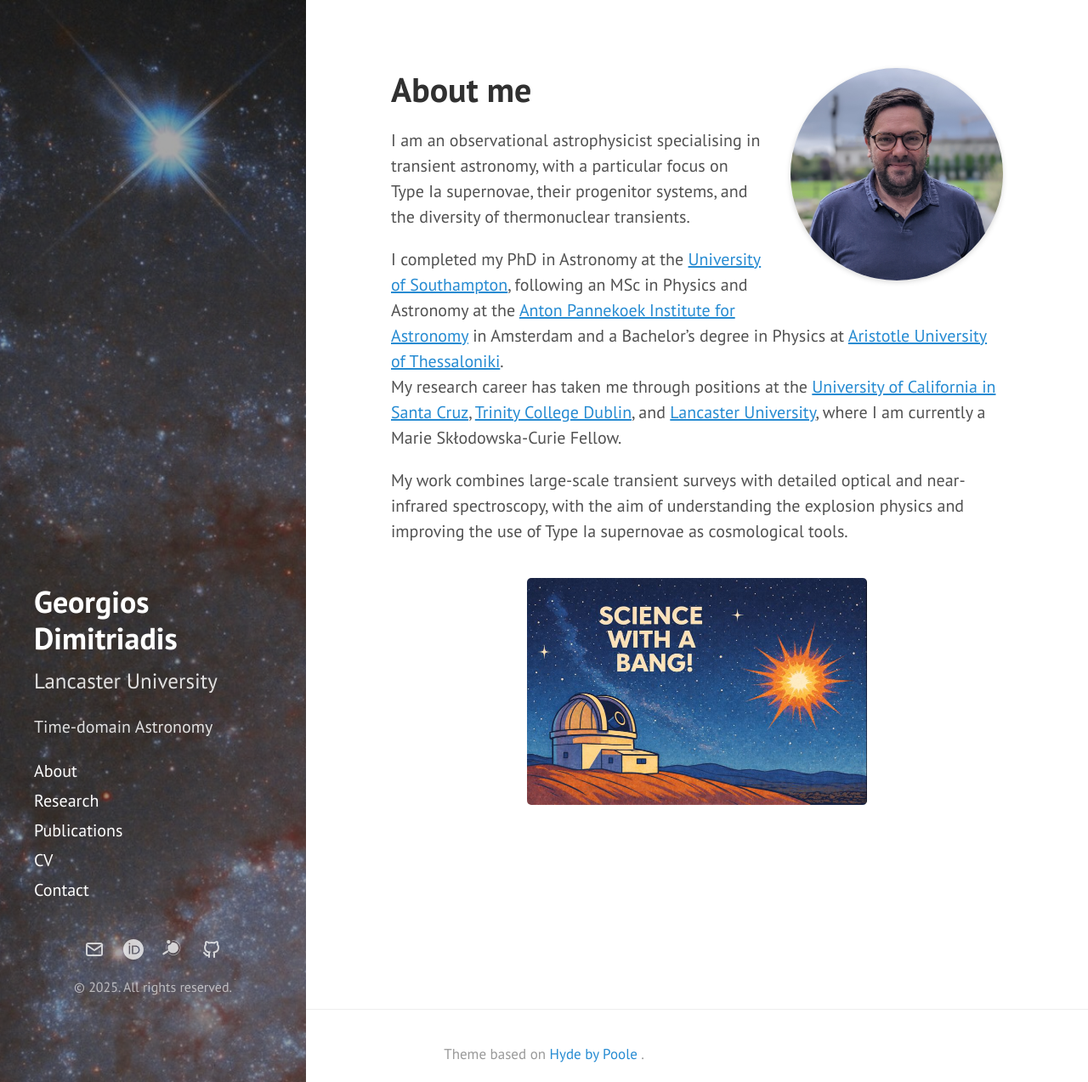
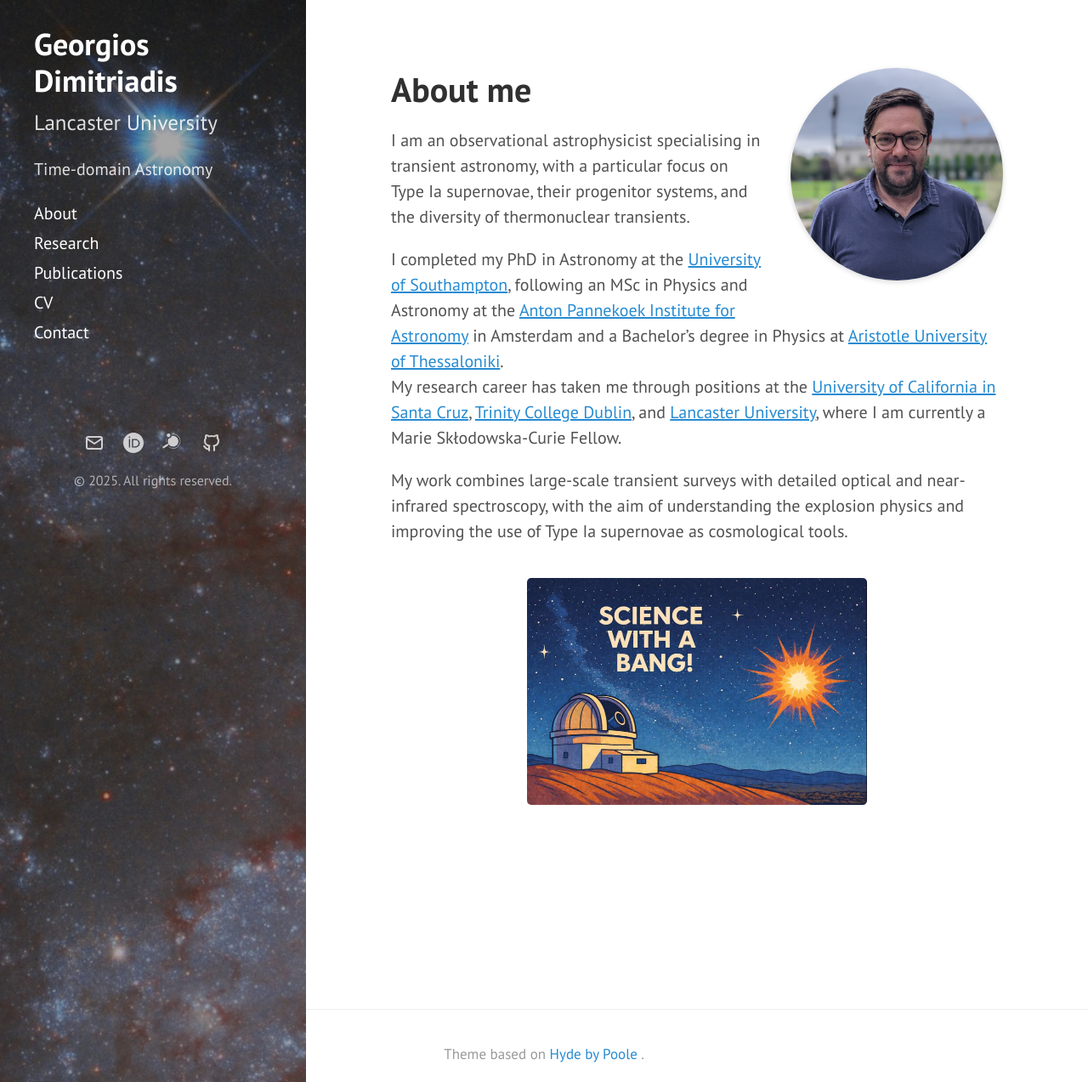
Before and after one commit to geodimitriadis/geodimitriadis.github.io, a Jekyll site: the page built from index.md, in a window 1280 px wide and 1273 px high. Shown: the whole window at 85% size. Built offline with Jekyll 4.4.1, drawn with Linux system fonts in a browser that asks for light colours.

Commit message:
Update hyde.css

```diff
--- a/public/css/hyde.css
+++ b/public/css/hyde.css
@@ -139,9 +139,21 @@ a.sidebar-nav-item:focus {
 @media (min-width: 48em) {
   .sidebar-sticky {
     position: absolute;
-    right:  1rem;
-    bottom: 4rem;
-    left:   1rem;
+    top: 1.5rem;
+    bottom: 1.5rem;
+    left: 1rem;
+    right: 1rem;
+
+    display: flex;
+    flex-direction: column;
+  }
+
+  .sidebar-bottom {
+    margin-top: 2rem;
+  }
+
+  .sidebar-icons {
+    justify-content: flex-start; /* optional: align icons left on desktop */
   }
 }
 
```
